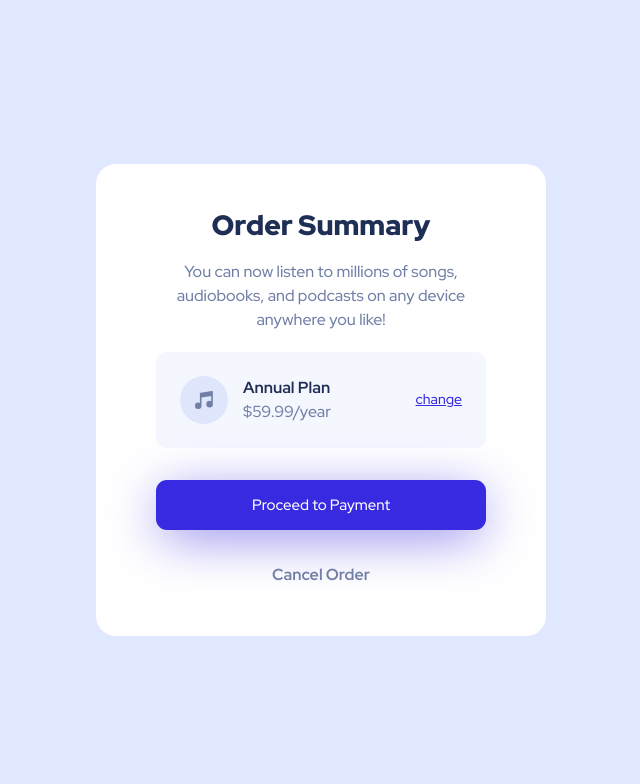
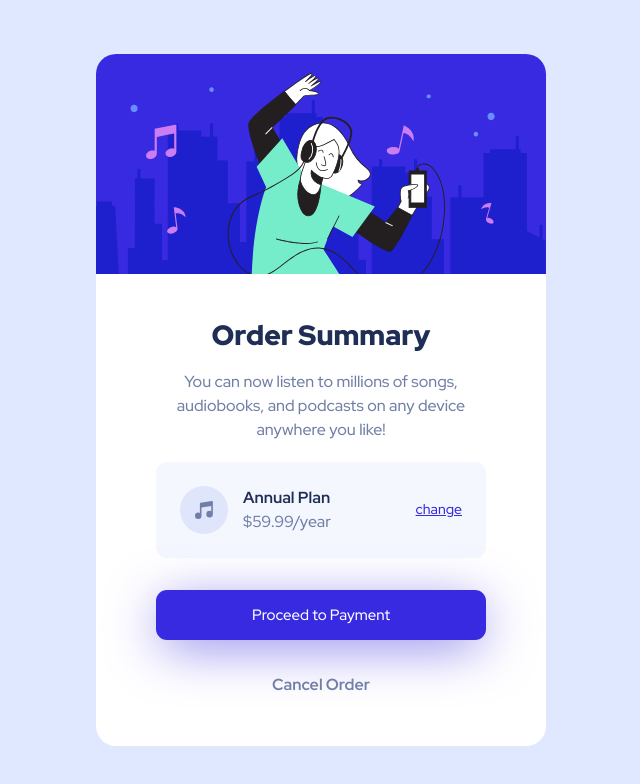
Before and after one commit to YashinN/FM-order_summary_component, a React (Create React App) app: page / in a window 1280 px wide. Shown: the top 784 px of the page, without its empty margins (319-959 px from the left). Built offline with nearby package versions, Linux system fonts and the light colour scheme.

Commit message:
Added hero img in html img tag

```diff
--- a/src/Components/OrderSummary.css
+++ b/src/Components/OrderSummary.css
@@ -84,3 +84,9 @@
 .cancel-btn:active {
   color: #7b71e8;
 }
+
+.hero-img {
+  width: 100%;
+  height: auto;
+  border-radius: 20px 20px 0px 0px;
+}
--- a/src/Components/OrderSummary.js
+++ b/src/Components/OrderSummary.js
@@ -6,6 +6,11 @@ const OrderSummary = () => {
   return (
     <div className="container-fluid bg-container">
       <div className="container summary-card p-0">
+        <img
+          src="/images/illustration-hero.svg"
+          alt="music"
+          className="hero-img"
+        />
         <div className="container summary-details ">
           <h1 className="text-center title">Order Summary</h1>
           <p className="text-center text">
```
